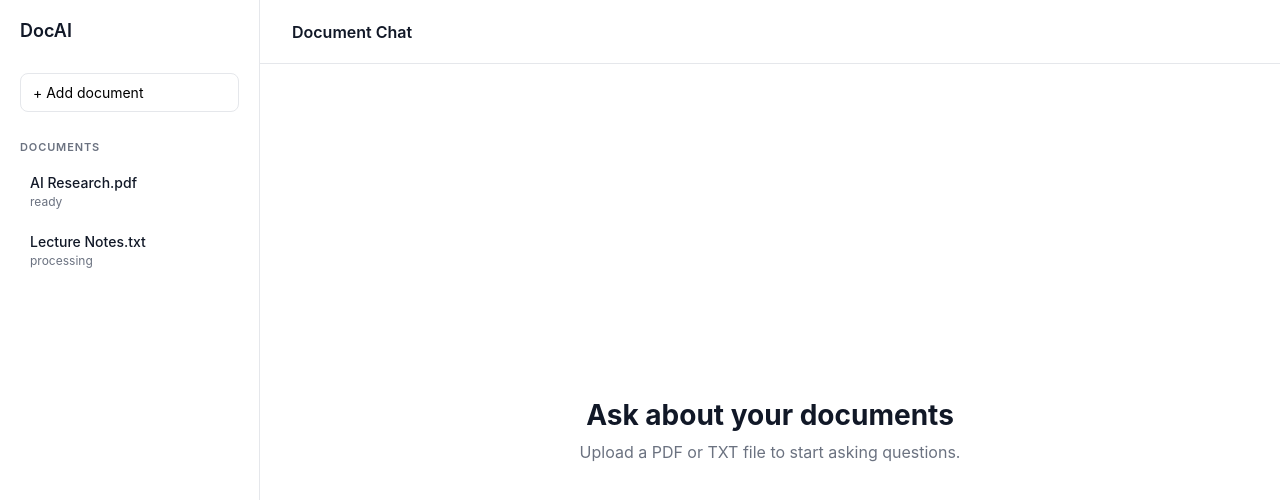
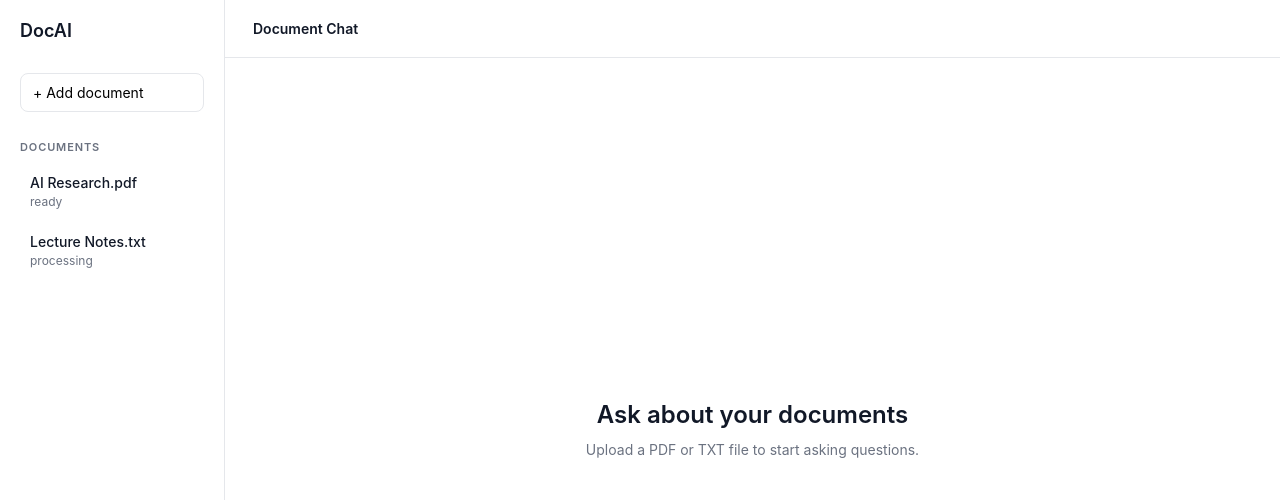
Before and after one commit to AyseeD/DocAI, a React (Vite) app in the folder front-end/: page / in a window 1280 px wide. Shown: the top 500 px of the page. Built offline with nearby package versions, Linux system fonts and the light colour scheme.

Commit message:
feat: Display document selection feedback

```diff
--- a/front-end/src/App.css
+++ b/front-end/src/App.css
@@ -1,59 +1,104 @@
+
 .app {
   display: grid;
-  grid-template-columns: 260px 1fr;
+  grid-template-columns: 225px minmax(0, 1fr);
   min-height: 100vh;
-}
-
-.sidebar {
-  border-right: 1px solid #e5e7eb;
-  padding: 20px;
-}
-
-.logo {
-  font-size: 18px;
-  font-weight: 600;
+  background: #ffffff;
 }
 
 .chat-workspace {
   display: flex;
   flex-direction: column;
   min-width: 0;
+  min-height: 100vh;
 }
 
 .chat-header {
-  height: 64px;
   display: flex;
   align-items: center;
-  padding: 0 32px;
+  min-height: 58px;
+  padding: 0 28px;
   border-bottom: 1px solid #e5e7eb;
 }
 
 .chat-header h1 {
   margin: 0;
-  font-size: 16px;
+  font-size: 14px;
   font-weight: 600;
 }
 
 .chat-content {
+  display: flex;
   flex: 1;
-  display: flex;
   align-items: center;
   justify-content: center;
-  padding: 32px;
+  padding: 24px;
 }
 
 .empty-state {
-  max-width: 480px;
   text-align: center;
 }
 
 .empty-state h2 {
-  margin: 0 0 8px;
-  font-size: 28px;
+  margin: 0 0 12px;
+  font-size: 24px;
+  font-weight: 600;
 }
 
 .empty-state p {
   margin: 0;
+  font-size: 14px;
   color: #6b7280;
-  line-height: 1.6;
 }
+
+/* Dosya seçimi ve doğrulama sonucunu gösteren bildirim. */
+.file-feedback {
+  display: flex;
+  align-items: flex-start;
+  justify-content: space-between;
+  gap: 16px;
+  margin: 16px 24px;
+  padding: 14px 16px;
+  border: 1px solid #d1d5db;
+  border-radius: 10px;
+  background: #f9fafb;
+}
+
+.file-feedback.success {
+  border-color: #bbf7d0;
+  background: #f0fdf4;
+}
+
+.file-feedback.error {
+  border-color: #fecaca;
+  background: #fef2f2;
+}
+
+.file-feedback strong {
+  font-size: 14px;
+  overflow-wrap: anywhere;
+}
+
+.file-feedback p {
+  margin: 4px 0 0;
+  font-size: 13px;
+  color: #6b7280;
+}
+
+.file-feedback-close {
+  border: 0;
+  background: transparent;
+  color: #6b7280;
+  font-size: 20px;
+  line-height: 1;
+  cursor: pointer;
+}
+
+.file-feedback-close:hover {
+  color: #111827;
+}
+
+.file-feedback-close:focus-visible {
+  outline: 2px solid #7076fe;
+  outline-offset: 3px;
+}
--- a/front-end/src/App.tsx
+++ b/front-end/src/App.tsx
@@ -9,7 +9,7 @@ type Document = {
   status: 'ready' | 'processing' | 'failed'
 }
 
-// Backend entegrasyonu henüz olmadığı için sabit örnek veri var. Şu an değişmediğinden React state kullanmamıza gerek yok.
+// Backend entegrasyonu olmadığı için şimdilik örnek belgeler kullanıyoruz.
 const mockDocuments: Document[] = [
   {
     id: '1',
@@ -24,33 +24,43 @@ const mockDocuments: Document[] = [
 ]
 
 function App() {
-  // Seçim kullanıcı etkileşimiyle değiştiği için state kullanıyoruz.
+  // Kullanıcının seçtiği belgeyi ID üzerinden takip ediyoruz.
   const [selectedDocumentId, setSelectedDocumentId] =
     useState<string | null>(null)
 
-  // Seçili belgeyi ID üzerinden buluyoruz. Ayrı state tutmayarak veri tekrarını önlüyoruz.
+  // Dosya seçimi ve doğrulama sonucunu arayüzde göstermek için.
+  const [selectedFile, setSelectedFile] = useState<File | null>(null)
+  const [fileError, setFileError] = useState<string | null>(null)
+
+  // Seçili belgeyi mevcut listeden buluyoruz.
   const selectedDocument = mockDocuments.find(
     (document) => document.id === selectedDocumentId
   )
 
   const handleFileSelect = (file: File) => {
-    // Dosya uzantısını kontrol ediyoruz.
+    // Dosya uzantısının PDF veya TXT olup olmadığını kontrol ediyoruz.
     const isValidType = /\.(pdf|txt)$/i.test(file.name)
 
     if (!isValidType) {
-      window.alert('Only PDF and TXT files are supported.')
+      setSelectedFile(null)
+      setFileError('Only PDF and TXT files are supported.')
       return
     }
 
-    // Backend bağlantısı henüz olmadığı için
-    // dosyayı yalnızca frontend tarafında doğruluyoruz.
-    window.alert(`Selected file: ${file.name}`)
+    // Backend bağlantısı olmadığı için dosyayı henüz yüklemiyoruz.
+    setSelectedFile(file)
+    setFileError(null)
+  }
+
+  // Kullanıcının bildirim mesajını kapatmasını sağlıyoruz.
+  const dismissFileFeedback = () => {
+    setSelectedFile(null)
+    setFileError(null)
   }
 
   return (
     <div className="app">
-      {/* Sidebar'a mevcut belge verilerini ve seçim bilgisini
-      iletiyoruz. Callback ile seçim App'te güncelleniyor. */}
+      {/* Sidebar'a belgeleri, seçimi ve callback fonksiyonlarını iletiyoruz. */}
       <Sidebar
         documents={mockDocuments}
         selectedDocumentId={selectedDocumentId}
@@ -67,10 +77,43 @@ function App() {
           </h1>
         </header>
 
+        {/* Dosya seçimi veya hata oluştuğunda geri bildirim gösteriyoruz. */}
+        {(selectedFile || fileError) && (
+          <div
+            className={`file-feedback ${fileError ? 'error' : 'success'}`}
+            role={fileError ? 'alert' : 'status'}
+          >
+            <div>
+              <strong>
+                {fileError
+                  ? 'Unsupported file type'
+                  : selectedFile?.name}
+              </strong>
+
+              <p>
+                {fileError
+                  ? fileError
+                  : 'File selected. Not uploaded yet.'}
+              </p>
+            </div>
+
+            <button
+              type="button"
+              className="file-feedback-close"
+              aria-label="Dismiss file notification"
+              onClick={dismissFileFeedback}
+            >
+              ×
+            </button>
+          </div>
+        )}
+
         <section className="chat-content">
           <div className="empty-state">
             <h2>Ask about your documents</h2>
-            <p>Upload a PDF or TXT file to start asking questions.</p>
+            <p>
+              Upload a PDF or TXT file to start asking questions.
+            </p>
           </div>
         </section>
       </main>
```
Also changed, not shown: front-end/src/components/Sidebar/Sidebar.tsx (+6 -8 lines).
